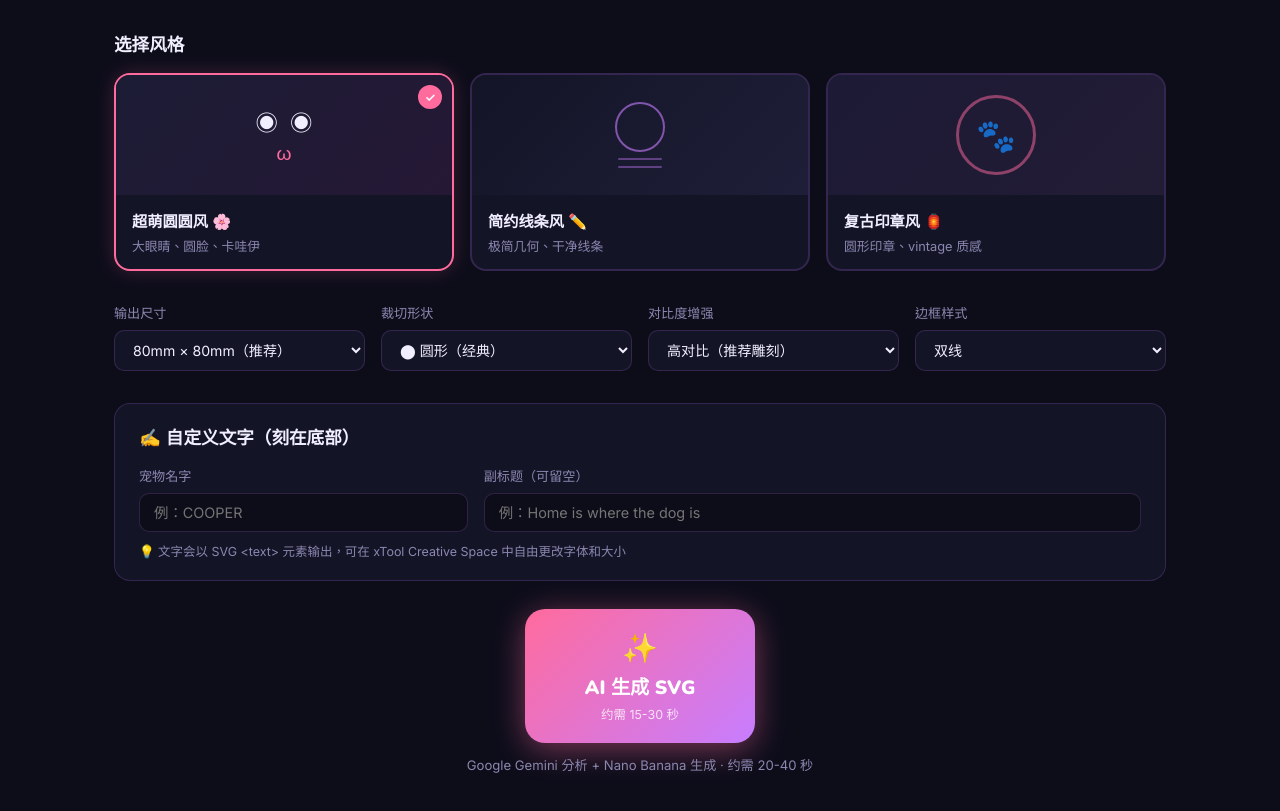
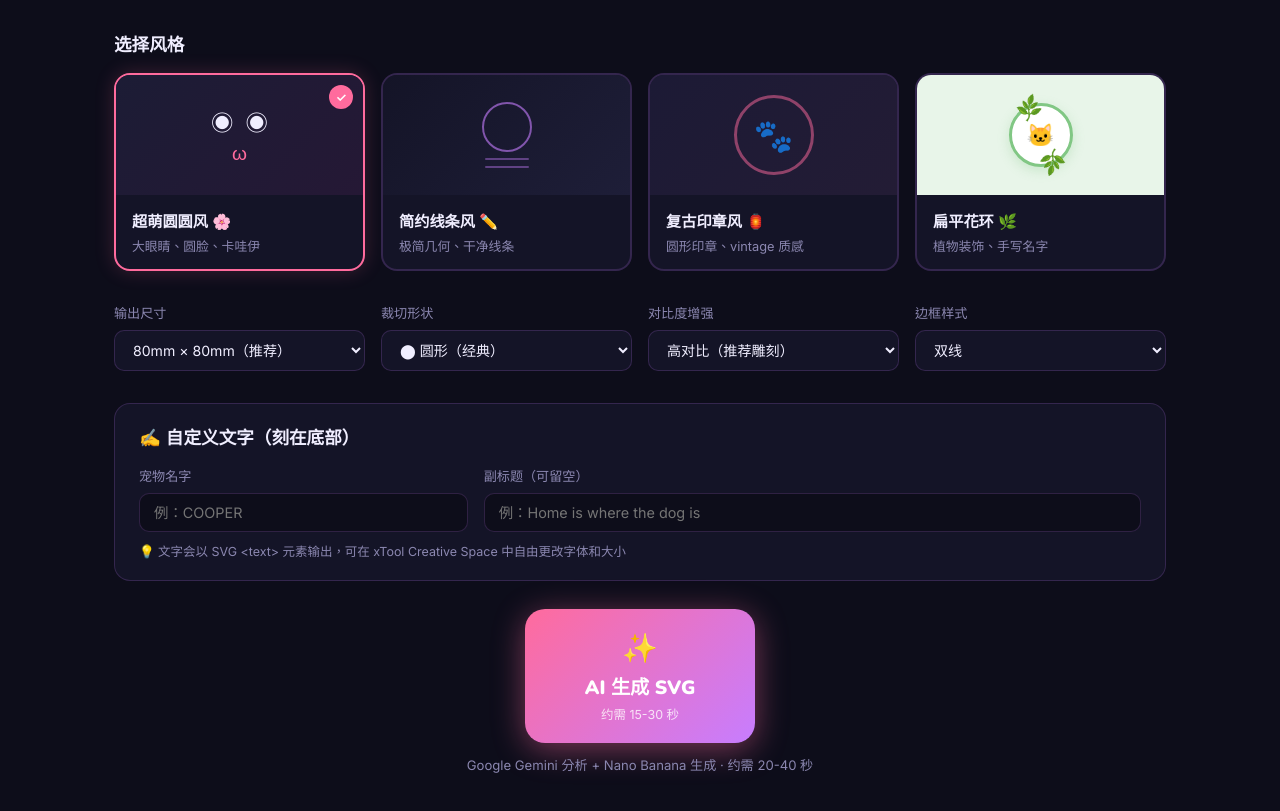
Before and after one commit to bunnyle/pawtrace, a plain HTML site: page index.html in a window 1280 px wide. Shown: the part 2079-2890 px from the top of the page. Drawn offline with nearby package versions, Linux system fonts and the light colour scheme.

Commit message:
feat: Add new floral flat vector style option

```diff
--- a/app.js
+++ b/app.js
@@ -246,7 +246,8 @@ Be very specific. Use descriptive adjectives. Max 120 words. This description wi
 const stylePrompts = {
     kawaii: 'chibi cartoon style: oversized round head (fills top 60% of circle), big expressive eyes with bold black outlines, simplified cute features, THICK BLACK OUTLINES (3-4px minimum), solid black filled areas for shadows/pupils/nose, high-contrast black-and-white only, like a bold stamp or woodblock print',
     minimal: 'bold silhouette portrait: clean thick strokes outlining the pet face and key features (eyes, ears, nose), solid black fills for dark areas and shadows, enough detail to clearly recognize the breed face, bold linocut/woodcut style — NOT sparse, strokes must be thick enough to engrave',
-    stamp: 'vintage rubber stamp / woodcut engraving style: bold thick black ink outlines, solid black fills on fur texture and shadow areas, white negative space, circular composition with double border ring, retro engraved aesthetic, every element must be bold and clear for laser engraving'
+    stamp: 'vintage rubber stamp / woodcut engraving style: bold thick black ink outlines, solid black fills on fur texture and shadow areas, white negative space, circular composition with double border ring, retro engraved aesthetic, every element must be bold and clear for laser engraving',
+    floral: 'flat vector illustration style: centered pet portrait keeping realistic face shape, ear structure, and fur color distribution. Uses clean, solid color blocks (4-6 simplified colors only), soft curved edges, and large bright eyes with highlights. Surrounded by a gentle botanical wreath of leaves, wildflowers, daisies, and lavender in soft, elegant pale tones. White background, overall cute and clean aesthetic.'
 };
 
 // ── Nano Banana Image-to-Image: Generate Cute Art from original photo ──
--- a/gallery.js
+++ b/gallery.js
@@ -102,7 +102,7 @@ let allItems = [];
 let activeFilter = 'all';
 let modalItem = null;
 
-const styleLabels = { kawaii: 'Chibi 🌸', minimal: '简约 ✏️', stamp: '印章 🏮' };
+const styleLabels = { kawaii: 'Chibi 🌸', minimal: '简约 ✏️', stamp: '印章 🏮', floral: '扁平花环 🌿' };
 
 // ── Render ────────────────────────────────────────────────
 async function loadGallery() {
--- a/index.html
+++ b/index.html
@@ -190,8 +190,21 @@
                         </div>
                         <div class="style-check">✓</div>
                     </div>
+                    <div class="style-card" id="style-floral" onclick="selectStyle('floral')">
+                        <div class="style-preview floral-preview">
+                            <div class="floral-ring">
+                                <span class="floral-center">🐱</span>
+                            </div>
+                        </div>
+                        <div class="style-info">
+                            <h4>扁平花环 🌿</h4>
+                            <p>植物装饰、手写名字</p>
+                        </div>
+                        <div class="style-check">✓</div>
+                    </div>
                 </div>
             </div>
+
 
             <!-- SETTINGS -->
             <div class="settings-row">
--- a/style.css
+++ b/style.css
@@ -729,7 +729,7 @@ body {
 
 .style-grid {
     display: grid;
-    grid-template-columns: repeat(3, 1fr);
+    grid-template-columns: repeat(4, 1fr);
     gap: 16px;
 }
 
@@ -820,6 +820,50 @@ body {
     align-items: center;
     justify-content: center;
     font-size: 2rem;
+}
+
+.floral-preview {
+    background: #E8F5E9;
+    padding: 16px;
+    display: flex;
+    align-items: center;
+    justify-content: center;
+}
+
+.floral-ring {
+    width: 64px;
+    height: 64px;
+    border: 3px solid #81C784;
+    border-radius: 50%;
+    position: relative;
+    display: flex;
+    align-items: center;
+    justify-content: center;
+    background: #fff;
+    box-shadow: 0 4px 12px rgba(129, 199, 132, 0.3);
+}
+
+.floral-ring::before,
+.floral-ring::after {
+    content: "🌿";
+    position: absolute;
+    font-size: 1.2rem;
+}
+
+.floral-ring::before {
+    top: -10px;
+    left: 5px;
+    transform: rotate(-30deg);
+}
+
+.floral-ring::after {
+    bottom: -10px;
+    right: 5px;
+    transform: rotate(150deg);
+}
+
+.floral-center {
+    font-size: 1.4rem;
 }
 
 .style-info {
```
Also changed, not shown: gallery.html (+6 -0 lines).
